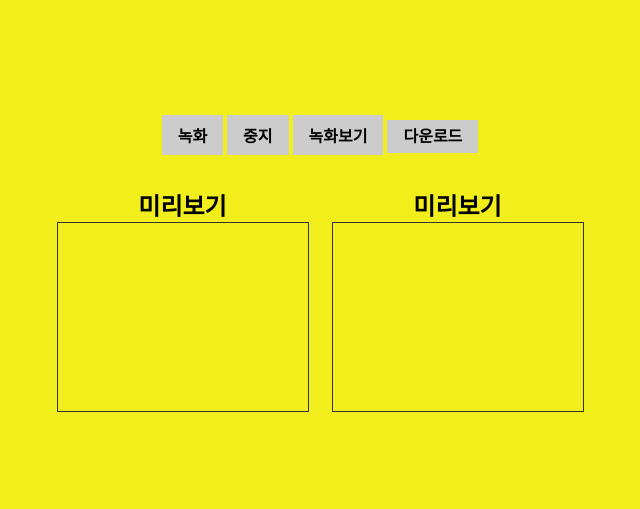
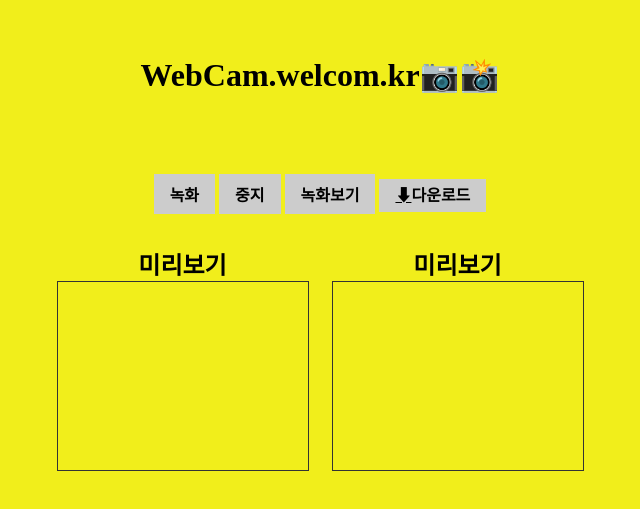
Before and after one commit to shseok/RecordingProgram, a plain HTML site: page index.html in a window 1280 px wide. Shown: the part 127-636 px from the top of the page, without its empty margins (320-960 px from the left). Drawn offline with Linux system fonts and the light colour scheme.

Commit message:
header added

```diff
--- a/camera.css
+++ b/camera.css
@@ -7,6 +7,14 @@
 html,
 body {
   height: 100%;
+}
+
+h1 {
+  text-align: center;
+  margin-bottom: 5rem;
+}
+h1::after {
+  content: "📷📸";
 }
 
 .wrapper {
@@ -60,6 +68,7 @@ button:focus {
   outline: solid rgba(241, 20, 20, 0.849);
 }
 
-/* a[href^="https"]::before {
+a::before {
   content: "⬇";
-} */
+  text-decoration: underline;
+}
--- a/index.html
+++ b/index.html
@@ -9,6 +9,7 @@
 </head>
 <body>
     <div class="wrapper">
+        <h1>WebCam.welcom.kr</h1>
         <div class="button-container">
             <button class="record-button">녹화</button>
             <button class="stop-button">중지</button>
```
Also changed, not shown: 1 other file.
